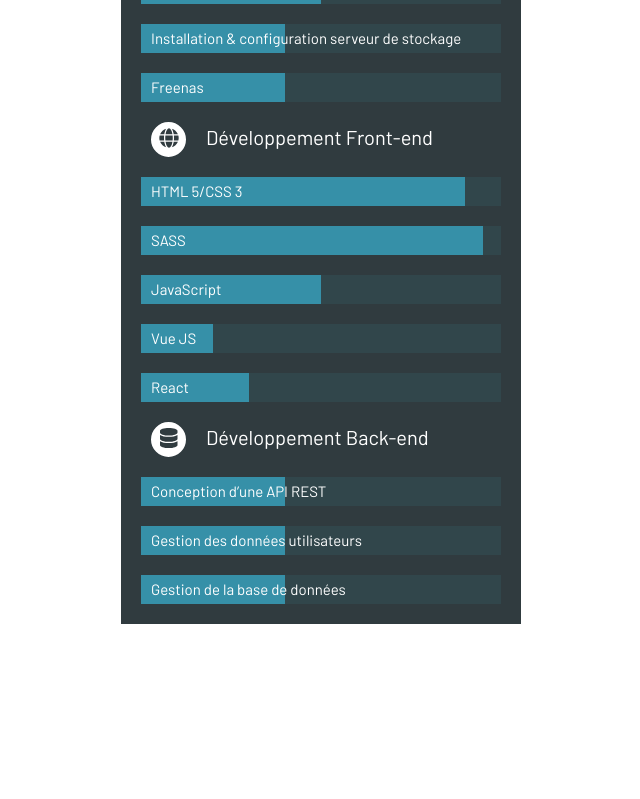
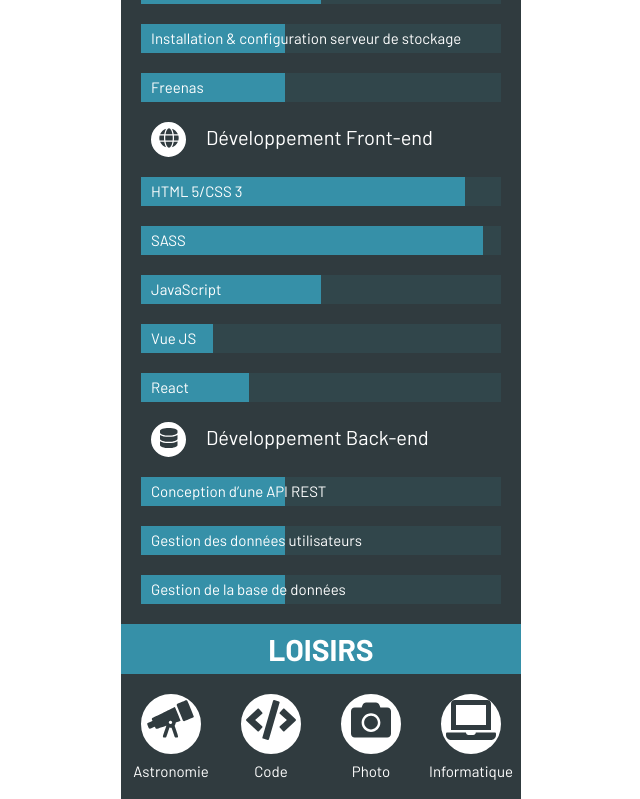
Before and after one commit to SeeYouth/cv, a React (Create React App) app: page / in a window 1280 px wide. Shown: the part 1272-2071 px from the top of the page, without its empty margins (19-659 px from the left). Before the commit the page ends 1896 px from the top, so only its background shows below. Built offline with nearby package versions, Linux system fonts and the light colour scheme.

Commit message:
Update: Hobbies & end

```diff
--- a/src/components/Hobbies.js
+++ b/src/components/Hobbies.js
@@ -1,9 +1,37 @@
 import React from 'react';
+import { svgTelescope } from '../sass/assets/telescope';
+import {
+        iconCode,
+        iconInfo,
+        iconPhoto,
+        textCode,
+        textInformatique,
+        textPhoto,
+        textTelescope
+    } from '../utils/Variables';
 
 const Hobbies = () => {
     return (
-        <div>
-
+        <div className="bloc-text">
+            <h1>loisirs</h1>
+            <ul id="hobbies">
+                <li className="text-hobbies">
+                <span className="bg-icon bg-hobbies">{ svgTelescope }</span>
+                        { textTelescope }
+                </li>
+                <li className="text-hobbies">
+                <span className="bg-icon bg-hobbies">{ iconCode }</span>
+                        { textCode }
+                </li>
+                <li className="text-hobbies">
+                <span className="bg-icon bg-hobbies">{ iconPhoto }</span>
+                        { textPhoto }
+                </li>
+                <li className="text-hobbies">
+                <span className="bg-icon bg-hobbies">{ iconInfo }</span>
+                        { textInformatique }
+                </li>
+            </ul>
         </div>
     );
 };
--- a/src/pages/Home.js
+++ b/src/pages/Home.js
@@ -1,6 +1,7 @@
 import React from 'react';
 import Contact from '../components/Contact';
 import Header from '../components/Header';
+import Hobbies from '../components/Hobbies';
 import Skill from '../components/Skill';
 
 const Home = () => {
@@ -12,6 +13,7 @@ const Home = () => {
                     <div className="bg-left-bloc">
                         <Contact />
                         <Skill />
+                        <Hobbies />
                     </div>
                 </section>
                 <section className="right-bloc"></section>
--- /dev/null
+++ b/src/sass/assets/telescope.js
@@ -0,0 +1,25 @@
+export const svgTelescope = <svg className="telescope" version="1.0" xmlns="http://www.w3.org/2000/svg"
+width="586.000000pt" height="478.000000pt" viewBox="0 0 586.000000 478.000000"
+preserveAspectRatio="xMidYMid meet">
+
+<g transform="translate(0.000000,478.000000) scale(0.100000,-0.100000)"
+fill="currentColor" stroke="none">
+<path d="M4171 4415 c-282 -118 -520 -220 -528 -226 -25 -21 -45 -71 -45 -108
+1 -24 129 -346 371 -930 204 -491 377 -904 386 -917 21 -32 71 -56 114 -56 45
+1 1064 422 1098 454 30 28 43 76 33 124 -4 22 -172 437 -374 924 -412 995
+-389 951 -488 949 -45 -1 -129 -32 -567 -214z"/>
+<path d="M3155 3735 c-1091 -531 -2392 -1169 -2412 -1182 -28 -19 -63 -82 -63
+-115 0 -13 19 -69 42 -125 23 -57 40 -104 37 -106 -2 -2 -122 -52 -266 -112
+-284 -117 -314 -131 -338 -169 -33 -49 -22 -100 65 -312 95 -230 118 -274 156
+-294 54 -30 97 -18 377 99 148 61 273 113 279 114 6 1 28 -41 50 -93 22 -52
+47 -103 56 -114 31 -33 73 -49 121 -43 25 2 289 88 586 190 296 102 540 185
+542 184 1 -1 -90 -277 -202 -612 -119 -354 -204 -626 -205 -648 0 -50 23 -93
+63 -117 27 -17 51 -20 150 -20 l117 0 36 33 c33 30 45 62 185 482 82 248 165
+495 184 550 l35 100 122 -1 122 0 183 -550 c172 -517 185 -551 219 -582 l35
+-34 130 4 131 3 34 37 c58 63 58 61 -169 743 l-204 610 38 59 c50 76 75 143
+90 244 l12 81 146 51 c80 27 206 71 279 96 72 26 132 51 132 56 0 10 -645
+1571 -658 1594 -5 7 -80 -25 -237 -101z m-187 -1524 c73 -37 107 -105 100
+-197 -15 -184 -258 -245 -365 -91 -24 35 -28 50 -28 112 0 63 3 77 30 115 59
+85 167 110 263 61z"/>
+</g>
+</svg>
--- a/src/sass/components/_bloc-text.scss
+++ b/src/sass/components/_bloc-text.scss
@@ -18,3 +18,12 @@
         margin: 20px 10px;
     }
 }
+
+#hobbies {
+    & .bg-hobbies {
+        margin-bottom: 10px;
+    }
+    & li {
+        margin: 20px 0;
+    }
+}
--- a/src/sass/utils/_fonts.scss
+++ b/src/sass/utils/_fonts.scss
@@ -5,6 +5,10 @@
 }
 
 //----------  FONT SIZE  ----------//
+
+.text-hobbies {
+    font-size: 15px;
+}
 
 .bg-left-bloc {
     font-size: 20px;
--- a/src/sass/utils/_icon.scss
+++ b/src/sass/utils/_icon.scss
@@ -1,11 +1,22 @@
 .bg-icon {
     display: inline-block;
     text-align: center;
+    vertical-align: middle;
     border: 5px solid white;
     border-radius: 50%;
     background-color: white;
-    color: $text-color-2;
     margin: 0 20px;
     width: 25px;
     height: 25px;
 }
+
+.bg-icon,
+.telescope {
+    color: $text-color-2;
+}
+
+.bg-hobbies {
+    font-size: 40px;
+    width: 50px;
+    height: 50px;
+}
--- a/src/sass/utils/_settings.scss
+++ b/src/sass/utils/_settings.scss
@@ -26,6 +26,8 @@ header,
 
 //----------  FLEX  ----------//
 
+#hobbies,
+.text-hobbies,
 .body,
 section,
 main,
@@ -45,6 +47,7 @@ main {
     align-items: flex-start;
 }
 
+.text-hobbies,
 .bg-left-bloc h1 {
     align-items: center;
 }
@@ -53,12 +56,18 @@ main {
     justify-content: flex-end;
 }
 
+.text-hobbies,
 .body,
 .bg-left-bloc h1,
 .name {
     justify-content: center;
 }
 
+#hobbies {
+    justify-content: space-around;
+}
+
+.text-hobbies,
 .bg-left-bloc {
     flex-direction: column;
 }
@@ -70,6 +79,10 @@ main {
 
 
 //----------  WIDTH  ----------//
+
+.telescope {
+    width: 50px;
+}
 
 .bloc-text,
 section,
@@ -108,6 +121,10 @@ header {
 
 #root {
     min-height: 100vh;
+}
+
+.telescope {
+    height: auto;
 }
 
 .little-round {
--- a/src/utils/Variables.js
+++ b/src/utils/Variables.js
@@ -3,11 +3,14 @@
 //----------       Font Awesome      ----------//
 import {
     faBirthdayCake,
+    faCamera,
     faCar,
+    faCode,
     faDatabase,
     faEnvelope,
     faGlobe,
     faHome,
+    faLaptop,
     faNetworkWired,
     faPhoneAlt,
     faToolbox
@@ -25,25 +28,28 @@ moment.locale('fr');
 
 //----------       FONT AWESOME       ----------//
 
-export const iconHome =      <FontAwesomeIcon icon={ faHome } />;
+export const iconHome      = <FontAwesomeIcon icon={ faHome } />;
 export const iconMobileAlt = <FontAwesomeIcon icon={ faPhoneAlt } />;
-export const iconCar =       <FontAwesomeIcon icon={ faCar } />;
-export const iconEnvelope =  <FontAwesomeIcon icon={ faEnvelope } />;
-export const iconBirthday =  <FontAwesomeIcon icon={ faBirthdayCake } />;
-export const iconComputer =  <FontAwesomeIcon icon={ faToolbox } />;
-export const iconNetwork =   <FontAwesomeIcon icon={ faNetworkWired } />;
-export const iconFrontEnd =  <FontAwesomeIcon icon={ faGlobe } />;
-export const iconBackEnd =   <FontAwesomeIcon icon={ faDatabase } />;
+export const iconCar       = <FontAwesomeIcon icon={ faCar } />;
+export const iconEnvelope  = <FontAwesomeIcon icon={ faEnvelope } />;
+export const iconBirthday  = <FontAwesomeIcon icon={ faBirthdayCake } />;
+export const iconComputer  = <FontAwesomeIcon icon={ faToolbox } />;
+export const iconNetwork   = <FontAwesomeIcon icon={ faNetworkWired } />;
+export const iconFrontEnd  = <FontAwesomeIcon icon={ faGlobe } />;
+export const iconBackEnd   = <FontAwesomeIcon icon={ faDatabase } />;
+export const iconCode      = <FontAwesomeIcon icon={ faCode } />;
+export const iconPhoto     = <FontAwesomeIcon icon={ faCamera } />;
+export const iconInfo      = <FontAwesomeIcon icon={ faLaptop } />;
 
 //----------  PERSONNAL INFORMATION  ----------//
 
-export const name =         "julien froger";
-export const address =      "12 route de Brénat 16730 Fléac";
-export const phone =        "06-50-17-32-57";
-export const mail =         "julienfroger16@gmail.com";
-export const licence =      "Permis B + Véhicule";
+export const name         = "julien froger";
+export const address      = "12 route de Brénat 16730 Fléac";
+export const phone        = "06-50-17-32-57";
+export const mail         = "julienfroger16@gmail.com";
+export const licence      = "Permis B + Véhicule";
 export const dateBirthday = "02-08-1984"
-export const birthday =     moment(dateBirthday, "DDMMYYYY").fromNow(true);
+export const birthday     = moment(dateBirthday, "DDMMYYYY").fromNow(true);
 
 //----------           SKILL         ----------//
 
@@ -102,3 +108,10 @@ export const textSkillArray = [
     textUserData,
     textDataBase
 ]
+
+//----------      Hobbies      ----------//
+
+export const textTelescope    = "Astronomie";
+export const textCode         = "Code";
+export const textPhoto        = "Photo";
+export const textInformatique = "Informatique";
```
Also changed, not shown: src/sass/utils/_variables.scss (+18 -18 lines).
